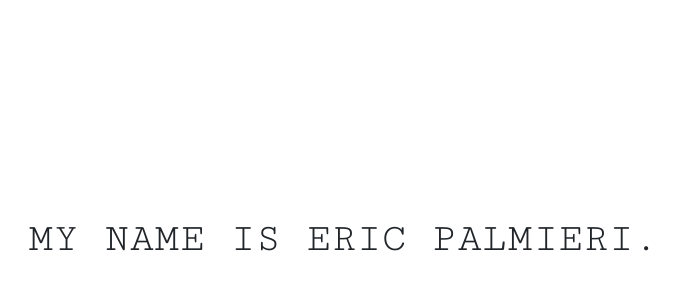
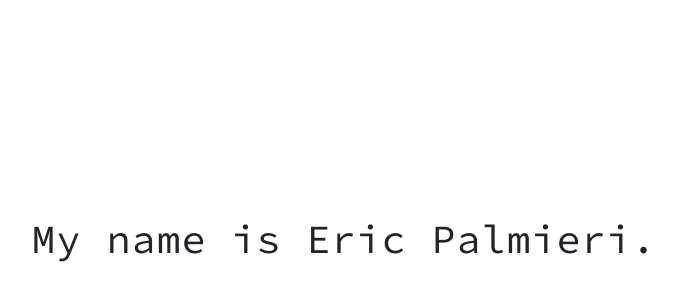
Before and after one commit to palmierie/palmierie.github.io, a website with bundled scripts: page index.html in a window 1280 px wide. Shown: the part 122-403 px from the top of the page, without its empty margins (296-975 px from the left). Built offline with nearby package versions, Linux system fonts and the light colour scheme.

Commit message:
changed font

```diff
--- a/css/grayscale.css
+++ b/css/grayscale.css
@@ -328,7 +328,9 @@ body {
   /* left: 50%; */
   /* width: 90%; */
   /* transform: translate(-50%, -50%); */
-  font-family: "Cutive Mono", monospace;
+  font-family: "Source Code Pro", monospace;
+  font-weight: 400;
+  text-transform: none;
   /* font-size: 20px; */
   font-size: 2.5rem;
   word-wrap: break-word;
--- a/index.html
+++ b/index.html
@@ -44,6 +44,8 @@
   <!-- Custom fonts for this template -->
   <link href="./vendor/font-awesome/css/font-awesome.min.css" rel="stylesheet" type="text/css">
   <link href="https://fonts.googleapis.com/css?family=Cutive+Mono" rel="stylesheet">
+  <link href="https://fonts.googleapis.com/css?family=Source+Code+Pro:400,700" rel="stylesheet">
+
   <link href="https://fonts.googleapis.com/css?family=Lora:400,700,400italic,700italic" rel="stylesheet" type="text/css">
   <link href='https://fonts.googleapis.com/css?family=Cabin:700' rel='stylesheet' type='text/css'>
   <!-- AOS -->
```
